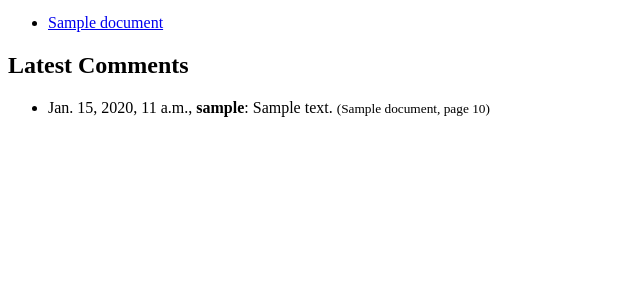
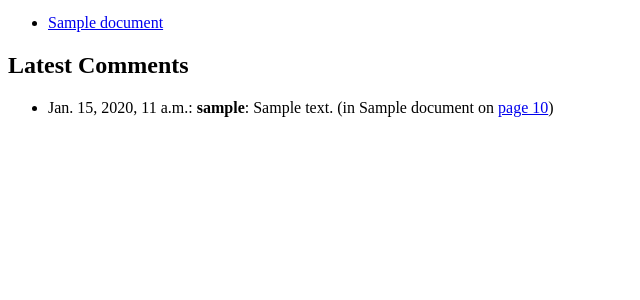
Before and after one commit to teeberg/docucomment, a Django app: page / in a window 1280 px wide. Shown: the part 281-581 px from the top of the page, without its empty margins (0-640 px from the left). Run offline with Django 3.2, Linux system fonts and the light colour scheme; tables that the repository leaves empty hold one stand-in row (values such as "Sample post"); parts of the project's set-up code (start-up, migrations or seed data) failed here and were passed over.

Commit message:
Add direct links to comment overview

```diff
--- a/templates/main/home.html
+++ b/templates/main/home.html
@@ -1,6 +1,9 @@
 <html>
 	<head>
 		<title>Docucomment</title>
+		<style type="text/css">
+			li.private { color: #aaa; }
+		</style>
 	</head>
 	<body>
 		<h1>Documents</h1>
@@ -30,7 +33,11 @@
 			<h2>Latest Comments</h2>
 			<ul>
 			{% for comment in comments %}
-				<li>{{ comment.creation_date }}, <b>{{ comment.nickname }}</b>: {{ comment.comment }} <small>({{ comment.document.name }}, page {{ comment.page }})</small></li>
+				{% if comment.document.public %}
+					<li>{{comment.creation_date}}: <b>{{ comment.nickname }}</b>: {{ comment.comment }} (in {{comment.document.name}} on <a href="document/{{comment.document.hash}}?page={{comment.page}}">page {{comment.page}}</a>)</li>
+				{% else %}
+					<li class="private">{{comment.creation_date}}: <b>{{comment.nickname}}</b> in {{comment.document.name}} on page {{comment.page}}</li>
+				{% endif %}
 			{% endfor %}
 			</ul>
 		{% endif %}
```
